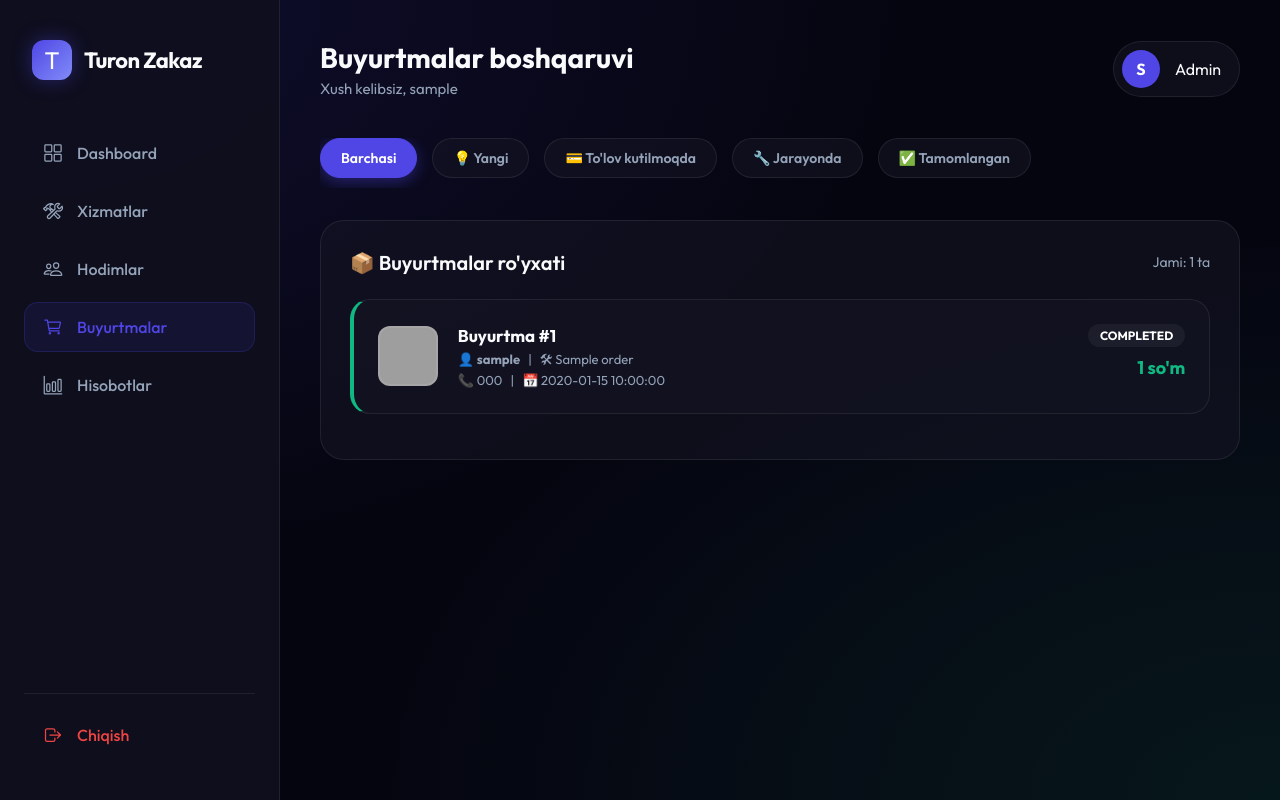
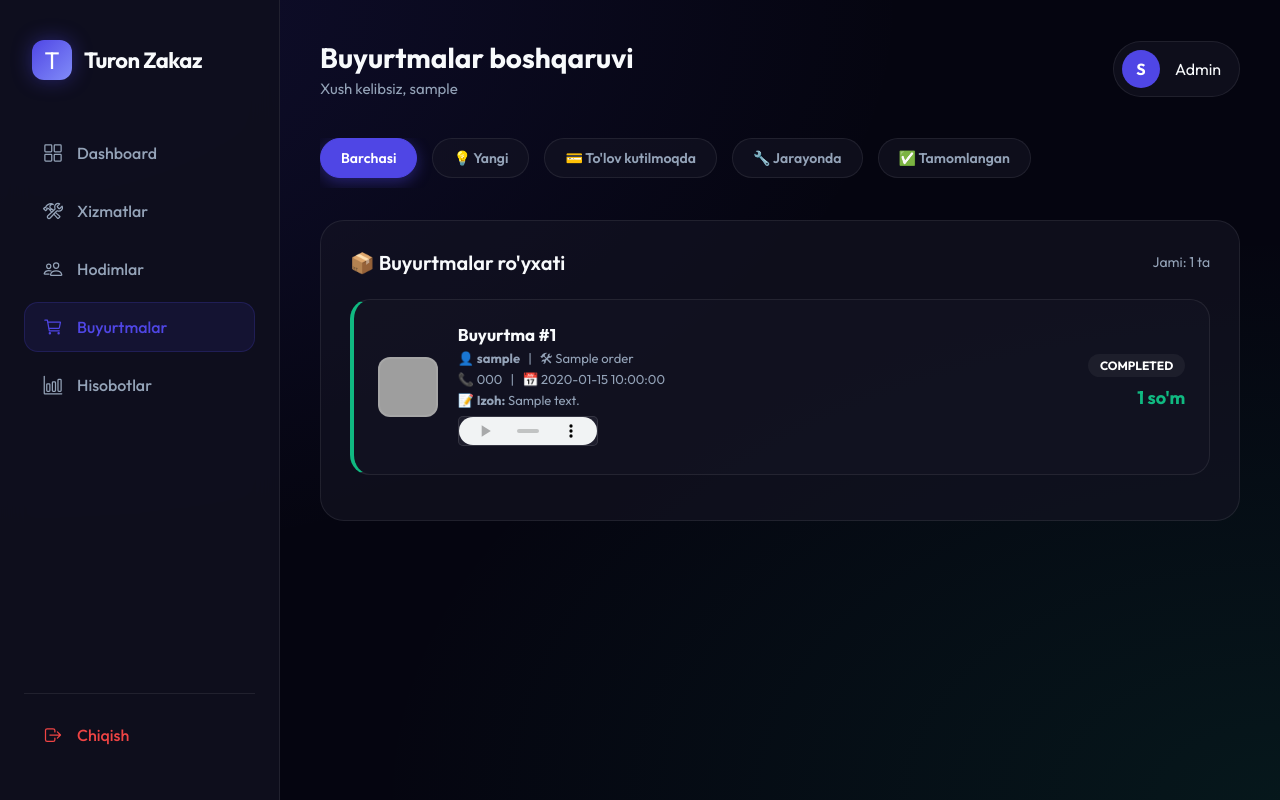
Before and after one commit to biloldinn/turon_zakas, a Flask app: page /orders in a window 1280 px wide. Run offline with Flask 3, Linux system fonts and the light colour scheme; the visitor is signed in with stand-in values (Sample User, id 1); a database or web service that is not in the repository returns one stand-in record (values such as "Sample title"); some libraries are stand-ins or nearby versions; grey boxes are pictures that could not be loaded.

Commit message:
Admin panel final polish: media serving and UI

```diff
--- a/admin_panel/app.py
+++ b/admin_panel/app.py
@@ -99,6 +99,20 @@ def confirm_pay_route(order_id):
     flash("To‘lov tasdiqlandi!")
     return redirect(url_for("orders"))
 
+from flask import Flask, render_template, request, redirect, url_for, flash, jsonify, send_from_directory
+# ...
+@app.route("/receipts/<path:filename>")
+def get_receipt(filename):
+    # run/receipts/ papkasidan olishi kerak
+    receipt_dir = os.path.join(BASE_DIR, "run", "receipts")
+    return send_from_directory(receipt_dir, filename)
+
+@app.route("/voice_notes/<path:filename>")
+def get_voice(filename):
+    # run/voice_notes/ papkasidan olishi kerak
+    voice_dir = os.path.join(BASE_DIR, "run", "voice_notes")
+    return send_from_directory(voice_dir, filename)
+
 @app.route("/api/ping")
 def ping():
     return jsonify({"status": "ok", "message": "pong"}), 200
--- a/admin_panel/templates/orders.html
+++ b/admin_panel/templates/orders.html
@@ -157,6 +157,18 @@
                 <h3>Buyurtma #{{ order.order_number }}</h3>
                 <p>👤 <strong>{{ order.user_name }}</strong> &nbsp; | &nbsp; 🛠 {{ order.service_name }}</p>
                 <p>📞 {{ order.user_phone }} &nbsp; | &nbsp; 📅 {{ order.created_at }}</p>
+                <div style="margin-top: 5px; color: var(--text-muted); font-size: 13px;">
+                    📝 <strong>Izoh:</strong> {{ order.comment or 'Yoʻq' }}
+                </div>
+                {% if order.voice_note_url %}
+                <div style="margin-top: 8px;">
+                    <audio controls
+                        style="height: 30px; width: 140px; border-radius: 5px; background: #1e1e2d; outline: none; border: 1px solid rgba(255,255,255,0.1);">
+                        <source src="/voice_notes/{{ order.voice_note_url.split('/')[-1] }}" type="audio/ogg">
+                        Ovozni eshitib bo'lmaydi.
+                    </audio>
+                </div>
+                {% endif %}
             </div>
         </div>
 
```
